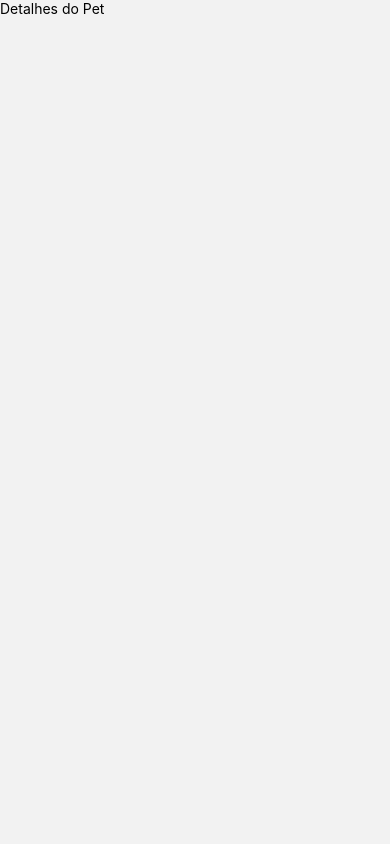
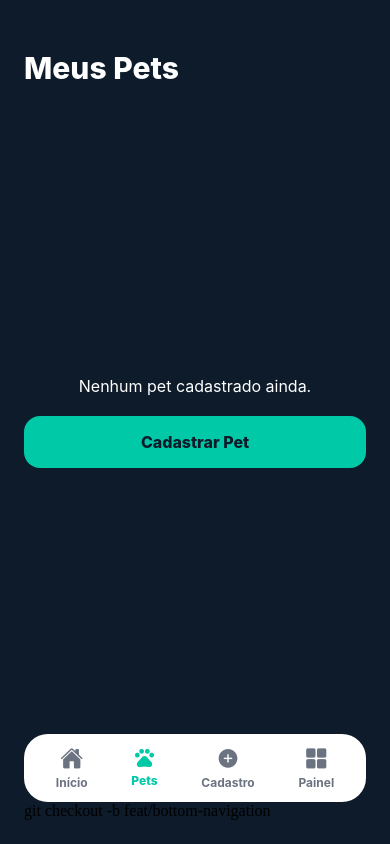
Before and after one commit to Canadas7/PetOs-Mobile-application-development, a React Native app: screen /PetsList in a window 390 px wide. Built offline with nearby package versions, Linux system fonts and the light colour scheme.

Commit message:
feat: adiciona navegacao inferior reutilizavel

```diff
--- /dev/null
+++ b/src/components/BottomNavigation.tsx
@@ -0,0 +1,127 @@
+import { View, Text, TouchableOpacity, StyleSheet } from "react-native";
+import { Ionicons, MaterialIcons } from "@expo/vector-icons";
+
+import colors from "../styles/colors";
+
+export default function BottomNavigation({
+  navigation,
+  current,
+}: any) {
+  return (
+    <View style={styles.bottomNav}>
+      <TouchableOpacity
+        style={styles.navButton}
+        onPress={() => navigation.navigate("Home")}
+      >
+        <Ionicons
+          name="home"
+          size={23}
+          color={current === "Home" ? colors.teal : colors.gray}
+        />
+
+        <Text
+          style={
+            current === "Home"
+              ? styles.navActive
+              : styles.navItem
+          }
+        >
+          Início
+        </Text>
+      </TouchableOpacity>
+
+      <TouchableOpacity
+        style={styles.navButton}
+        onPress={() => navigation.navigate("PetsList")}
+      >
+        <MaterialIcons
+          name="pets"
+          size={23}
+          color={current === "PetsList" ? colors.teal : colors.gray}
+        />
+
+        <Text
+          style={
+            current === "PetsList"
+              ? styles.navActive
+              : styles.navItem
+          }
+        >
+          Pets
+        </Text>
+      </TouchableOpacity>
+
+      <TouchableOpacity
+        style={styles.navButton}
+        onPress={() => navigation.navigate("PetRegister")}
+      >
+        <Ionicons
+          name="add-circle"
+          size={23}
+          color={
+            current === "PetRegister"
+              ? colors.teal
+              : colors.gray
+          }
+        />
+
+        <Text
+          style={
+            current === "PetRegister"
+              ? styles.navActive
+              : styles.navItem
+          }
+        >
+          Cadastro
+        </Text>
+      </TouchableOpacity>
+
+      <TouchableOpacity
+        style={styles.navButton}
+        onPress={() => navigation.navigate("Dashboard")}
+      >
+        <Ionicons
+          name="grid"
+          size={23}
+          color={current === "Dashboard" ? colors.teal : colors.gray}
+        />
+
+        <Text
+          style={
+            current === "Dashboard"
+              ? styles.navActive
+              : styles.navItem
+          }
+        >
+          Painel
+        </Text>
+      </TouchableOpacity>
+    </View>
+  );
+}
+
+const styles = StyleSheet.create({
+  bottomNav: {
+    backgroundColor: colors.white,
+    borderRadius: 24,
+    paddingVertical: 12,
+    paddingHorizontal: 10,
+    flexDirection: "row",
+    justifyContent: "space-around",
+    marginTop: "auto",
+  },
+  navButton: {
+    alignItems: "center",
+    gap: 4,
+  },
+  navActive: {
+    color: colors.teal,
+    fontWeight: "800",
+    fontSize: 12,
+  },
+  navItem: {
+    color: colors.gray,
+    fontWeight: "700",
+    fontSize: 12,
+  },
+});
--- a/src/screens/HomeScreen.tsx
+++ b/src/screens/HomeScreen.tsx
@@ -1,9 +1,30 @@
+import { useEffect, useState } from "react";
 import { View, Text, TouchableOpacity, StyleSheet } from "react-native";
 import { Ionicons, MaterialIcons } from "@expo/vector-icons";
+
 import colors from "../styles/colors";
+import { Pet } from "../types/Pet";
+import { getPets } from "../storage/petStorage";
+import BottomNavigation from "../components/BottomNavigation";
 
 export default function HomeScreen({ navigation, route }: any) {
   const userName = route.params?.userName || "Tutor";
+  const [pet, setPet] = useState<Pet | null>(null);
+
+  useEffect(() => {
+    loadPet();
+  }, []);
+
+  async function loadPet() {
+    const pets = await getPets();
+
+    if (pets.length > 0) {
+      setPet(pets[0]);
+    } else {
+      setPet(null);
+    }
+  }
+
   return (
     <View style={styles.container}>
       <View style={styles.top}>
@@ -27,22 +48,27 @@ export default function HomeScreen({ navigation, route }: any) {
         <Text style={styles.subtitle}>Como está o seu melhor amigo hoje?</Text>
       </View>
 
+      {pet ? (
         <TouchableOpacity
           style={styles.petCard}
           onPress={() => navigation.navigate("PetsList")}
         >
           <View style={styles.petContent}>
             <Text style={styles.petLabel}>Meu Pet:</Text>
-          <Text style={styles.petName}>Thor</Text>
+            <Text style={styles.petName}>{pet.name}</Text>
 
             <View style={styles.petInfoRow}>
-            <Ionicons name="calendar-outline" size={16} color={colors.white} />
-            <Text style={styles.petInfo}>3 anos</Text>
+              <Ionicons
+                name="calendar-outline"
+                size={16}
+                color={colors.white}
+              />
+              <Text style={styles.petInfo}>{pet.age}</Text>
             </View>
 
             <View style={styles.petInfoRow}>
               <MaterialIcons name="pets" size={16} color={colors.white} />
-            <Text style={styles.petInfo}>Golden Retriever</Text>
+              <Text style={styles.petInfo}>{pet.breed}</Text>
             </View>
           </View>
 
@@ -51,9 +77,24 @@ export default function HomeScreen({ navigation, route }: any) {
           </View>
 
           <View style={styles.petArrow}>
-          <Ionicons name="chevron-forward" size={22} color={colors.primary} />
+            <Ionicons
+              name="chevron-forward"
+              size={22}
+              color={colors.primary}
+            />
           </View>
         </TouchableOpacity>
+      ) : (
+        <TouchableOpacity
+          style={styles.emptyPetCard}
+          onPress={() => navigation.navigate("PetRegister")}
+        >
+          <Text style={styles.emptyPetTitle}>Nenhum pet cadastrado</Text>
+          <Text style={styles.emptyPetText}>
+            Cadastre seu primeiro pet para começar.
+          </Text>
+        </TouchableOpacity>
+      )}
 
       <View style={styles.whitePanel}>
         <View style={styles.cardsArea}>
@@ -114,36 +155,10 @@ export default function HomeScreen({ navigation, route }: any) {
         </TouchableOpacity>
       </View>
 
-      <View style={styles.bottomNav}>
-        <TouchableOpacity style={styles.navButton}>
-          <Ionicons name="home" size={23} color={colors.teal} />
-          <Text style={styles.navActive}>Início</Text>
-        </TouchableOpacity>
-
-        <TouchableOpacity
-          style={styles.navButton}
-          onPress={() => navigation.navigate("PetsList")}
-        >
-          <MaterialIcons name="pets" size={23} color={colors.gray} />
-          <Text style={styles.navItem}>Pets</Text>
-        </TouchableOpacity>
-
-        <TouchableOpacity
-          style={styles.navButton}
-          onPress={() => navigation.navigate("PetRegister")}
-        >
-          <Ionicons name="add-circle" size={23} color={colors.gray} />
-          <Text style={styles.navItem}>Cadastrar</Text>
-        </TouchableOpacity>
-
-        <TouchableOpacity
-          style={styles.navButton}
-          onPress={() => navigation.navigate("Dashboard")}
-        >
-          <Ionicons name="grid" size={23} color={colors.gray} />
-          <Text style={styles.navItem}>Painel</Text>
-        </TouchableOpacity>
-      </View>
+        <BottomNavigation
+        navigation={navigation}
+        current="Home"
+      />
     </View>
   );
 }
@@ -252,6 +267,22 @@ const styles = StyleSheet.create({
     alignItems: "center",
     justifyContent: "center",
   },
+  emptyPetCard: {
+    backgroundColor: colors.white,
+    borderRadius: 22,
+    padding: 24,
+    marginBottom: 18,
+  },
+  emptyPetTitle: {
+    color: colors.primary,
+    fontSize: 22,
+    fontWeight: "800",
+  },
+  emptyPetText: {
+    color: colors.gray,
+    fontSize: 14,
+    marginTop: 10,
+  },
   whitePanel: {
     backgroundColor: colors.white,
     borderRadius: 28,
@@ -270,10 +301,6 @@ const styles = StyleSheet.create({
     paddingHorizontal: 8,
     alignItems: "center",
     elevation: 3,
-    shadowColor: "#000",
-    shadowOpacity: 0.08,
-    shadowRadius: 8,
-    shadowOffset: { width: 0, height: 4 },
     borderWidth: 1,
     borderColor: "#EEF2F7",
   },
@@ -355,27 +382,5 @@ const styles = StyleSheet.create({
     color: colors.primary,
     fontSize: 13,
   },
-  bottomNav: {
-    backgroundColor: colors.white,
-    borderRadius: 24,
-    paddingVertical: 12,
-    paddingHorizontal: 10,
-    flexDirection: "row",
-    justifyContent: "space-around",
-    marginTop: "auto",
-  },
-  navButton: {
-    alignItems: "center",
-    gap: 4,
-  },
-  navActive: {
-    color: colors.teal,
-    fontWeight: "800",
-    fontSize: 12,
-  },
-  navItem: {
-    color: colors.gray,
-    fontWeight: "700",
-    fontSize: 12,
-  },
+
 });
--- a/src/screens/PetRegisterScreen.tsx
+++ b/src/screens/PetRegisterScreen.tsx
@@ -8,7 +8,6 @@ import {
 } from "react-native";
 
 import colors from "../styles/colors";
-
 import { savePet } from "../storage/petStorage";
 
 export default function PetRegisterScreen({ navigation }: any) {
@@ -22,12 +21,15 @@ export default function PetRegisterScreen({ navigation }: any) {
       return;
     }
 
+    const formattedAge =
+      Number(age) === 1 ? "1 ano" : `${age} anos`;
+
     const newPet = {
       id: String(Date.now()),
       name,
       species,
       breed,
-      age,
+      age: formattedAge,
     };
 
     await savePet(newPet);
@@ -68,7 +70,10 @@ export default function PetRegisterScreen({ navigation }: any) {
         placeholder="Idade"
         placeholderTextColor={colors.gray}
         value={age}
-        onChangeText={setAge}
+        onChangeText={(text) =>
+          setAge(text.replace(/[^0-9]/g, ""))
+        }
+        keyboardType="numeric"
       />
 
       <TouchableOpacity style={styles.button} onPress={handleSavePet}>
--- a/src/screens/PetsListScreen.tsx
+++ b/src/screens/PetsListScreen.tsx
@@ -1,9 +1,135 @@
-import { View, Text } from "react-native";
+import BottomNavigation from "../components/BottomNavigation";
+import { useEffect, useState } from "react";
+import {
+  View,
+  Text,
+  FlatList,
+  TouchableOpacity,
+  StyleSheet,
+} from "react-native";
 
-export default function PetsListScreen() {
+import colors from "../styles/colors";
+
+import { getPets } from "../storage/petStorage";
+import { Pet } from "../types/Pet";
+
+export default function PetsListScreen({ navigation }: any) {
+  const [pets, setPets] = useState<Pet[]>([]);
+
+  useEffect(() => {
+    loadPets();
+  }, []);
+
+  async function loadPets() {
+    const storedPets = await getPets();
+    setPets(storedPets);
+  }
+
   return (
-    <View>
-      <Text>Detalhes do Pet</Text>
+    <View style={styles.container}>
+      <Text style={styles.title}>Meus Pets</Text>
+
+      {pets.length === 0 ? (
+        <View style={styles.emptyContainer}>
+          <Text style={styles.emptyText}>
+            Nenhum pet cadastrado ainda.
+          </Text>
+
+          <TouchableOpacity
+            style={styles.button}
+            onPress={() => navigation.navigate("PetRegister")}
+          >
+            <Text style={styles.buttonText}>Cadastrar Pet</Text>
+          </TouchableOpacity>
+        </View>
+      ) : (
+        <FlatList
+          data={pets}
+          keyExtractor={(item) => item.id}
+          renderItem={({ item }) => (
+            <TouchableOpacity
+              style={styles.petCard}
+              onPress={() =>
+                navigation.navigate("PetDetails", {
+                  pet: item,
+                })
+              }
+            >
+              <Text style={styles.petName}>{item.name}</Text>
+
+              <Text style={styles.petInfo}>
+                {item.species} • {item.breed}
+              </Text>
+
+              <Text style={styles.petAge}>{item.age}</Text>
+            </TouchableOpacity>
+          )}
+        />
+      )}
+
+       <BottomNavigation
+        navigation={navigation}
+        current="PetsList"
+      />git checkout -b feat/bottom-navigation
+
     </View>
   );
 }
+
+const styles = StyleSheet.create({
+  container: {
+    flex: 1,
+    backgroundColor: colors.primary,
+    padding: 24,
+    paddingTop: 50,
+  },
+  title: {
+    color: colors.white,
+    fontSize: 30,
+    fontWeight: "800",
+    marginBottom: 24,
+  },
+  emptyContainer: {
+    flex: 1,
+    justifyContent: "center",
+    alignItems: "center",
+  },
+  emptyText: {
+    color: colors.white,
+    fontSize: 16,
+    marginBottom: 20,
+  },
+  button: {
+    backgroundColor: colors.teal,
+    padding: 16,
+    borderRadius: 16,
+    width: "100%",
+    alignItems: "center",
+  },
+  buttonText: {
+    color: colors.primary,
+    fontWeight: "800",
+    fontSize: 16,
+  },
+  petCard: {
+    backgroundColor: colors.white,
+    borderRadius: 18,
+    padding: 18,
+    marginBottom: 14,
+  },
+  petName: {
+    color: colors.primary,
+    fontSize: 22,
+    fontWeight: "800",
+  },
+  petInfo: {
+    color: colors.gray,
+    marginTop: 6,
+    fontSize: 14,
+  },
+  petAge: {
+    color: colors.teal,
+    marginTop: 10,
+    fontWeight: "700",
+  },
+});
```
Lines whose indentation alone changed are shown as unchanged.
